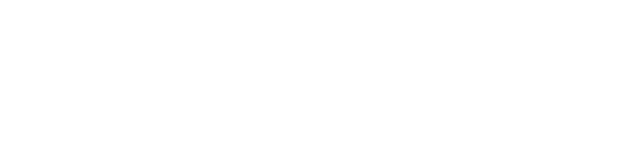
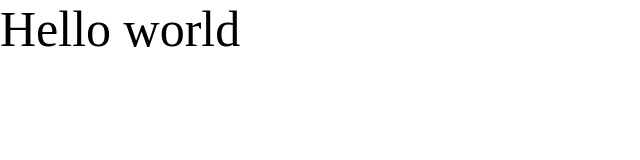
Before and after one commit to toshiaki21/suppaiman, a plain HTML site: page index.html in a window 1280 px wide. Shown: the whole page, without its empty margins (0-640 px from the left). Drawn offline with nearby package versions, Linux system fonts and the light colour scheme.

Commit message:
scss少しいじってassetsの中にstyle.css出しました

```diff
--- a/index.html
+++ b/index.html
@@ -5,10 +5,12 @@
   <meta http-equiv="X-UA-Compatible" content="IE=edge">
   <meta name="viewport" content="width=device-width, initial-scale=1.0">
 <link rel="stylesheet" href="./reset.css">
+<link rel="stylesheet" href="./assets/css/stlye.css">
   <title>suppaiman</title>
 </head>
 
 <body>
+  <h1>Hello world</h1>
 
 
 <main>
--- a/scss/stlye.scss
+++ b/scss/stlye.scss
@@ -0,0 +1,3 @@
+h1{
+  font-size: 50px;
+}
```
Also changed, not shown: assets/css/stlye.css (added), 1 other file.
